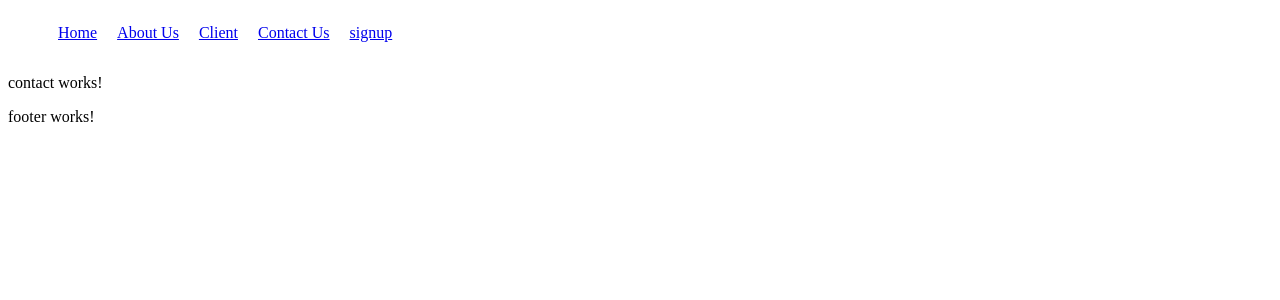
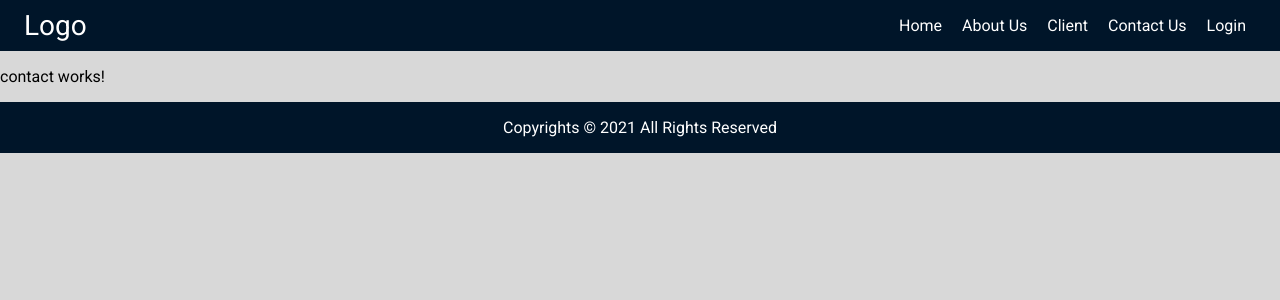
Before and after one commit to gkumarswamy/angular-app, an Angular app: page / in a window 1280 px wide. Shown: the top 300 px of the page. Built offline with nearby package versions, Linux system fonts and the light colour scheme.

Commit message:
added header UI

```diff
--- a/src/app/main/login/login.component.html
+++ b/src/app/main/login/login.component.html
@@ -1 +1,2 @@
-<p>login works!</p>
+<p>login works! {{title}} </p>
+<button (click)="onSubmit()">Click</button>
--- a/src/app/main/login/login.component.ts
+++ b/src/app/main/login/login.component.ts
@@ -6,10 +6,15 @@ import { Component, OnInit } from '@angular/core';
   styleUrls: ['./login.component.css']
 })
 export class LoginComponent implements OnInit {
-
+  title:string='Login';
   constructor() { }
 
   ngOnInit(): void {
+    console.log('Lgom-oninit');
+  }
+
+  onSubmit(){
+    console.log('login page..');
   }
 
 }
--- a/src/app/shared/footer/footer.component.html
+++ b/src/app/shared/footer/footer.component.html
@@ -1 +1,3 @@
-<p>footer works!</p>
+<div class="sec-header d-flex px-3 justify-content-center align-items-center bg-color-1st">
+    <p class="text-white ">Copyrights © 2021 All Rights Reserved</p>
+</div>
--- a/src/app/shared/header/header.component.css
+++ b/src/app/shared/header/header.component.css
@@ -1,6 +1,14 @@
+
 ul, li{
     display: inline-block;
 }
 li{
     padding: 0 10px;
 }
+li a{
+    color: white;
+    text-decoration: none;
+}
+a:hover, a.active{
+    border-bottom: 2px solid orange;
+}
--- a/src/app/shared/header/header.component.html
+++ b/src/app/shared/header/header.component.html
@@ -1,7 +1,15 @@
+<div class="sec-header d-flex px-3 justify-content-between align-items-center bg-color-1st">
+    <div class="logo text-white fs-28">
+        Logo
+    </div>
+    <div class="menu text-white">
         <ul>
             <li><a routerLink="/home" routerLinkActive="active" >Home</a></li>
             <li><a routerLink="/about-us" routerLinkActive="active">About Us</a></li>
             <li><a routerLink="/clients" routerLinkActive="active">Client</a></li>
             <li><a routerLink="/contact-us" routerLinkActive="active">Contact Us</a></li>
-    <li><a routerLink="/signup" routerLinkActive="active">signup</a></li>
+            <li><a routerLink="/login" routerLinkActive="active">Login</a></li>
+            <!-- <li><a routerLink="/signup" routerLinkActive="active">signup</a></li> -->
         </ul>
+    </div>
+</div>
--- a/src/index.html
+++ b/src/index.html
@@ -6,6 +6,8 @@
   <base href="/">
   <meta name="viewport" content="width=device-width, initial-scale=1">
   <link rel="icon" type="image/x-icon" href="favicon.ico">
+  <link rel="preconnect" href="https://fonts.gstatic.com">
+<link href="https://fonts.googleapis.com/css2?family=Roboto:wght@100;300;400;500;700;900&display=swap" rel="stylesheet">
 </head>
 <body>
   <app-root></app-root>
--- a/src/styles.css
+++ b/src/styles.css
@@ -1 +1,40 @@
 /* You can add global styles to this file, and also import other style files */
+body{
+    margin: 0;
+    font-family: 'Roboto', sans-serif !important;
+    font-weight: 400 !important ;
+    background-color: #d8d8d8;
+}
+
+.px-3{
+    padding-left: 1.5em;
+    padding-right: 1.5em;
+}
+
+
+.fs-28{
+    font-size: 28px;
+}
+
+.bg-color-1st{
+    background-color: #001529;
+}
+.text-color-1st{
+    color: #001529;
+}
+.text-white{
+    color:white;
+}
+
+.d-flex{
+    display: flex;
+}
+.justify-content-between{
+    justify-content: space-between;
+}
+.justify-content-center{
+    justify-content: center;
+}
+.align-items-center{
+    align-items:center;
+}
```
Lines whose indentation alone changed are shown as unchanged.
